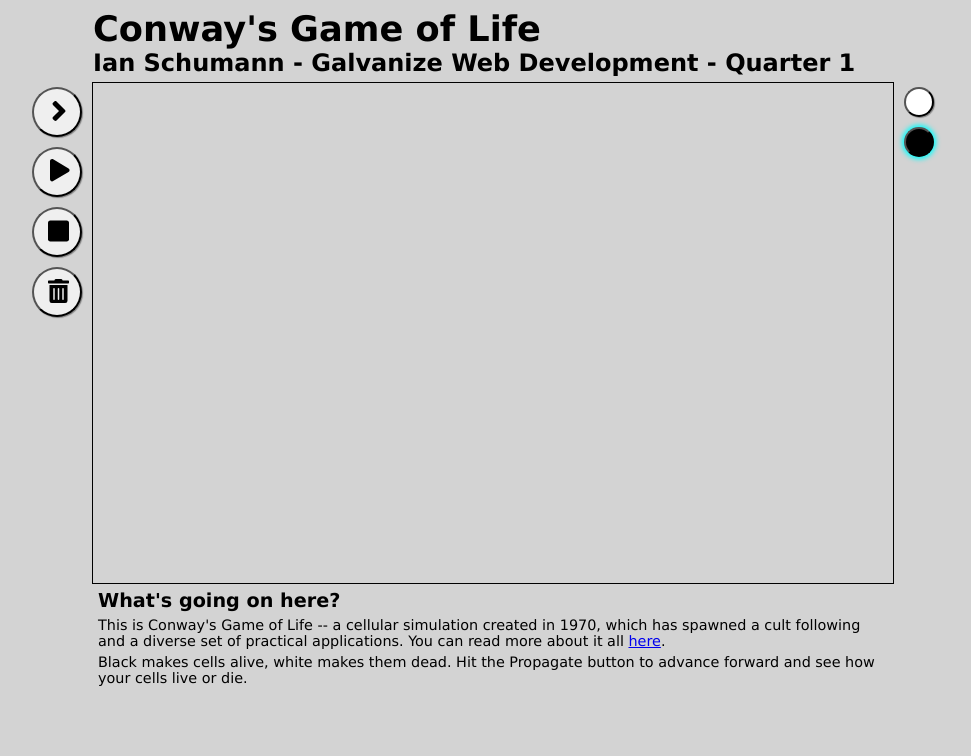
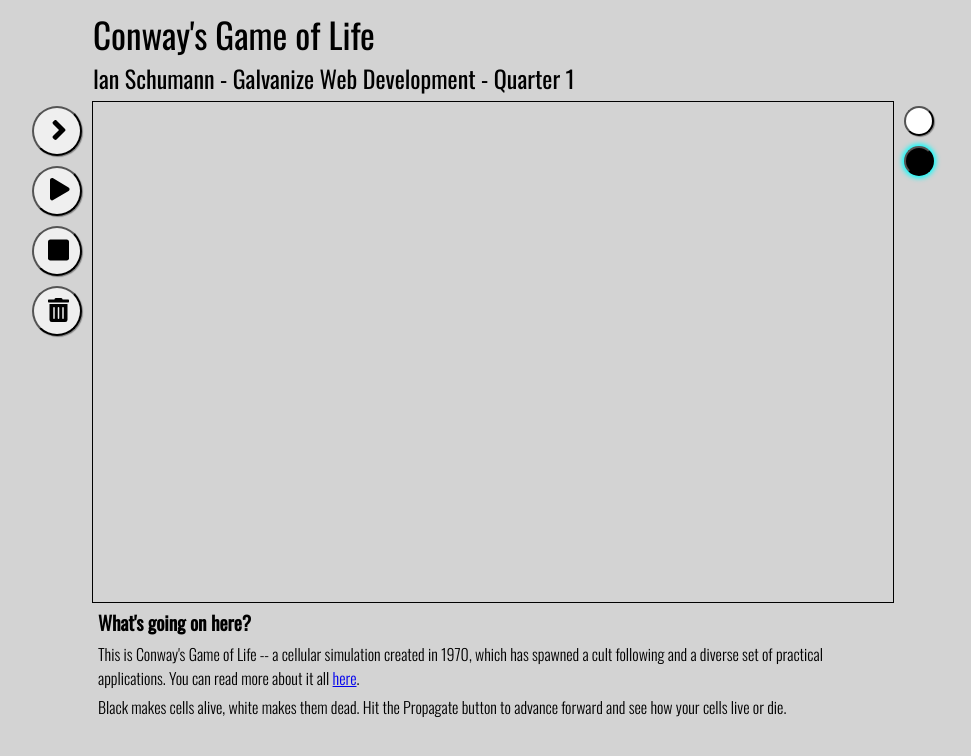
Before and after one commit to ian-schu/game-of-life, a website with bundled scripts: page index.html in a window 1280 px wide. Shown: the whole page, without its empty margins (147-1118 px from the left). Built offline with nearby package versions, Linux system fonts and the light colour scheme; a script that the page names is missing.

Commit message:
Added Oswald font

```diff
--- a/index.html
+++ b/index.html
@@ -7,6 +7,7 @@
   <script defer src="https://use.fontawesome.com/releases/v5.0.8/js/all.js"></script>
   <script src="https://cdn.jsdelivr.net/npm/array2d@0.0.5/Array2D.min.js" type="text/javascript" charset="utf-8"></script>
   <link rel="stylesheet" href="./style/styles.css">
+  <link href="https://fonts.googleapis.com/css?family=Oswald:300,400" rel="stylesheet">
 </head>
 
 <body>
--- a/style/styles.css
+++ b/style/styles.css
@@ -1,6 +1,6 @@
 body,
 html {
-	font-family: 'Geneva', sans-serif;
+	font-family: 'Oswald', sans-serif;
 	background-color: lightgray;
 }
 
@@ -11,12 +11,12 @@
 }
 
 #title {
-	font-weight: bold;
+	/* font-weight: bold; */
 	font-size: 2.2rem;
 }
 
 #subtitle {
-	font-weight: bold;
+	/* font-weight: bold; */
 	font-size: 1.5rem;
 }
 
@@ -140,12 +140,13 @@
 }
 
 #info h4 {
-	font-weight: bold;
+	/* font-weight: bold; */
 	font-size: 1.2rem;
 	margin: 5px;
 }
 
 #info p {
+	font-weight: 300;
 	margin: 5px;
-	font-size: 0.9rem;
+	font-size: 1rem;
 }
```
